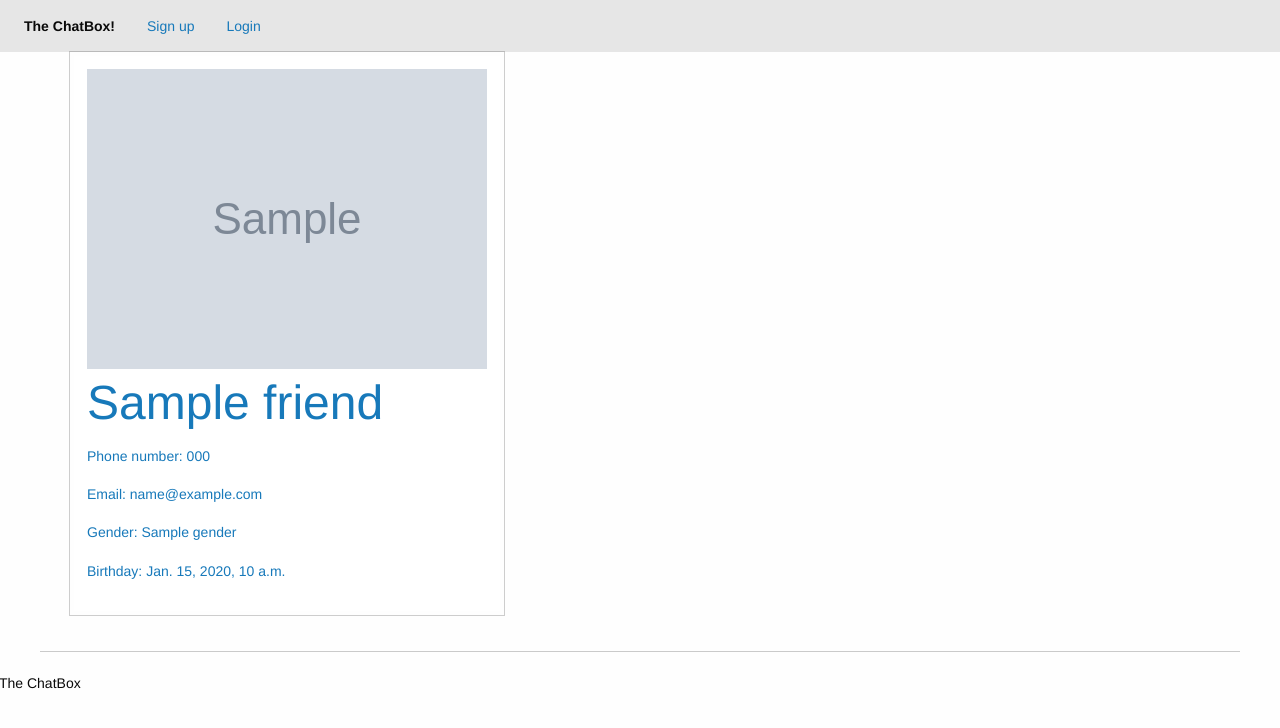
After one commit to Rostina/ChatBox, a Django app: template chat/templates/chat/friends.html in a window 1280 px wide. The commit adds this page. Shown: the top 728 px of the page. Run offline with Django 3.2, Linux system fonts and the light colour scheme; the template is opened without the code that fills it: most values are stand-ins (such as "Sample title", 1, 10 or a date in 2020); grey boxes marked "Sample" are stand-in pictures; parts of the project's set-up code (start-up, migrations or seed data) failed here and were passed over; some libraries are stand-ins or nearby versions.

Commit message:
add template to display friends, add search bar to search people

```diff
--- /dev/null
+++ b/chat/templates/chat/friends.html
@@ -0,0 +1,23 @@
+{% extends 'layout.html' %}
+
+{% block title %}Your Friends{% endblock %}
+
+{% block content %}
+    <div class="row">
+    {% for friend in friends %}
+        <div class="col-sm-12">
+            <div class="thumbnail">
+                <div class="caption"><a href="{% url 'chat:friend_detail' pk=friend.pk%}">
+                    <img src="{{ friend.picture.url }}" class="img-responsive" />
+                    <h1>{{ friend }}</h1>
+                    <p>Phone number: {{ friend.phone }}</p>
+                    <p>Email: {{ friend.email }}</p>
+                    <p>Gender: {{ friend.gender }}</p>
+                    <p>Birthday: {{ friend.birthday }}</p>
+                    {% block friend_request %}{% endblock %}
+                </a></div>
+            </div>
+        </div>
+    </div>
+    {% endfor %}
+{% endblock %}
--- a/chat/templates/chat/login.html
+++ b/chat/templates/chat/login.html
@@ -5,6 +5,7 @@
 {% block content %}
     <div class="col-sm-6 col-sm-offset-3">
     <div class="row columns">
+        <h3>Welcome to the Chat Box</h3>
         <h3>Login! Or you could make an account by <a href="">Signing up</a></h3>
         <form action="" method="POST">
             {{ form.as_p }}
--- a/chat/urls.py
+++ b/chat/urls.py
@@ -8,6 +8,8 @@ urlpatterns = [
     url(r'login/$', views.loginer, name="login"),
     url(r'logout/$', views.logout_view, name="logout"),
 
+    url(r'^friends/$', views.friends, name='friends'),
+    url(r'^find friends/$', views.find_friends, name='find_friends'),
     url(r'^find friends/(?P<pk>\d+)/$', views.ProfileDetailView.as_view(), name='friend_detail'),
     url(r'^friend request/(?P<pk>\d+)/$', views.request_friend, name="friend_request"),
     url(r'^friend accepted/(?P<pk>\d+)/$', views.confirm_friend, name='confirm_friend'),
--- a/templates/layout.html
+++ b/templates/layout.html
@@ -23,12 +23,17 @@
     <nav class="top-bar" role="navigation">
         <section class="top-bar-left">
             <ul class="dropdown menu" data-dropdown-menu role="menubar">
-                <li class="menu-text">The Electric Bike Shop!</li>
+                <li class="menu-text">The ChatBox!</li>
                 {% block submenu %}{% endblock %}
-                {% if user.is_authenticated %}
+                {% if request.user.is_authenticated %}
                     <li class="has-submenu"><a href="{% url 'chat:logout' %}">Logout</a></li>
-                    <li class="has-submenu"><a href="">Check ChatBox</a></li>
+                    <li class="has-submenu"><a href="{% url 'chat:chat' %}">Check ChatBox</a></li>
                     <li class="has-submenu"><a href="{% url 'chat:messages' %}">Check messages</a></li>
+                    <li class="has-submenu"><a href="{% url 'chat:friends' %}">Friends</a></li>
+                    <form method="GET" action="{% url 'chat:find_friends' %}">
+                        <input type="text" name="q" placeholder="Search for friends" value="{{ request.GET.q }}" />
+                        <input type="submit" class="btn btn-primary" value="Find Friends" />
+                    </form>
                 {% else %}
                     <li class="has-submenu"><a href="{% url 'chat:sign_up' %}">Sign up</a></li>
                     <li class="has-submenu"><a href="{% url 'chat:login' %}">Login</a></li>
```
Also changed, not shown: ChatBox/views.py (+10 -6 lines), chat/templates/chat/find_friends.html (added, +7 -0 lines), chat/views.py (+28 -6 lines), templates/home.html (+3 -18 lines), db.sqlite3.
